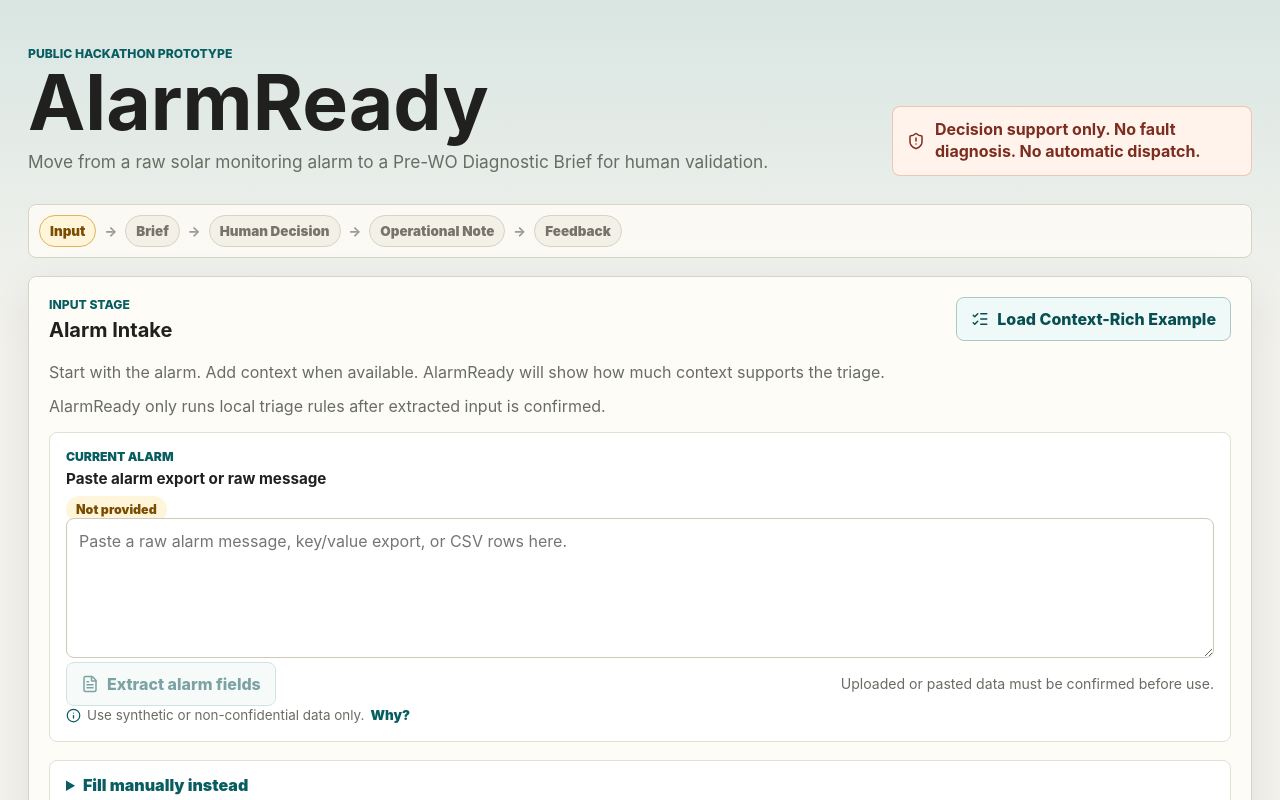
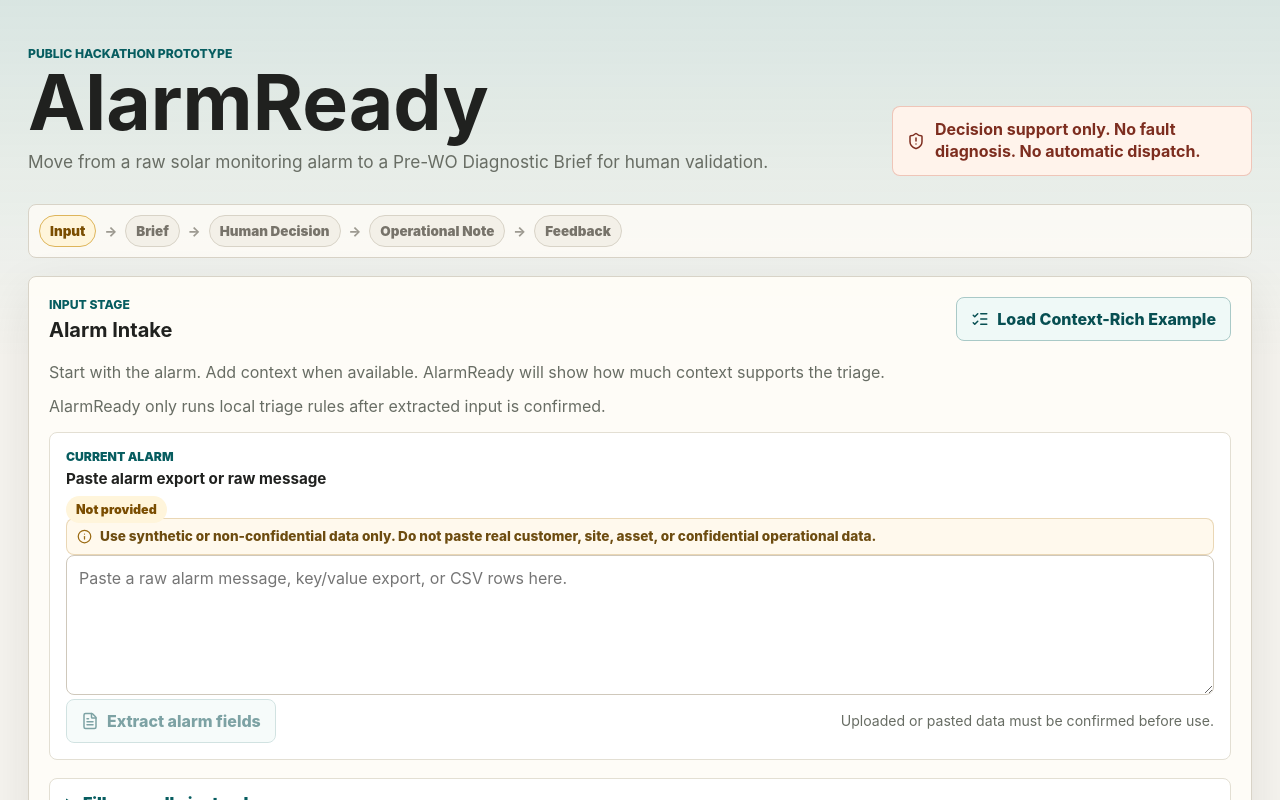
Before and after one commit to aditama132/alarmready, a Next.js app: page / in a window 1280 px wide. Shown: the top 800 px of the page. Built offline with nearby package versions, Linux system fonts and the light colour scheme.

Commit message:
Refine public data-safety notice

```diff
--- a/src/app/globals.css
+++ b/src/app/globals.css
@@ -421,50 +421,24 @@ textarea:focus {
 
 .dataSafetyHint {
   display: flex;
-  flex-wrap: wrap;
-  align-items: center;
-  gap: 6px;
-  color: var(--muted);
-  font-size: 0.84rem;
-  line-height: 1.45;
+  align-items: flex-start;
+  gap: 8px;
+  border: 1px solid rgba(180, 127, 38, 0.28);
+  border-radius: 8px;
+  background: #fff9ed;
+  color: #6d4c10;
+  padding: 8px 10px;
+  font-size: 0.85rem;
+  font-weight: 800;
+  line-height: 1.4;
 }
 
 .dataSafetyHint svg {
   width: 15px;
   height: 15px;
-  color: var(--teal-dark);
+  margin-top: 2px;
+  color: #9a6a12;
   flex: 0 0 auto;
-}
-
-.dataSafetyHint details {
-  position: relative;
-}
-
-.dataSafetyHint summary {
-  display: inline-flex;
-  cursor: pointer;
-  color: var(--teal-dark);
-  font-weight: 900;
-  list-style: none;
-}
-
-.dataSafetyHint summary::-webkit-details-marker {
-  display: none;
-}
-
-.dataSafetyHint details[open] p {
-  position: absolute;
-  z-index: 10;
-  left: 0;
-  top: calc(100% + 6px);
-  width: min(300px, 82vw);
-  margin: 0;
-  border: 1px solid var(--line);
-  border-radius: 8px;
-  background: #ffffff;
-  box-shadow: var(--shadow);
-  color: var(--text);
-  padding: 10px 12px;
 }
 
 .collapsibleCard {
--- a/src/app/page.tsx
+++ b/src/app/page.tsx
@@ -1588,6 +1588,13 @@ export default function Home() {
               <h3>Paste alarm export or raw message</h3>
             </div>
             <StatusBadge label={alarmExtractionWorkflowStatus} />
+            <div className="dataSafetyHint" role="note">
+              <Info aria-hidden="true" />
+              <span>
+                Use synthetic or non-confidential data only. Do not paste real customer, site,
+                asset, or confidential operational data.
+              </span>
+            </div>
             <textarea
               className="rawAlarmTextarea"
               rows={5}
@@ -1608,14 +1615,6 @@ export default function Home() {
               <p className="helperText compact">
                 Uploaded or pasted data must be confirmed before use.
               </p>
-            </div>
-            <div className="dataSafetyHint">
-              <Info aria-hidden="true" />
-              <span>Use synthetic or non-confidential data only.</span>
-              <details>
-                <summary>Why?</summary>
-                <p>Do not paste real customer, site, asset, or confidential operational data.</p>
-              </details>
             </div>
             {alarmExtractionStatus === "Error" ? (
               <p className="errorText">{alarmExtractionError}</p>
```
